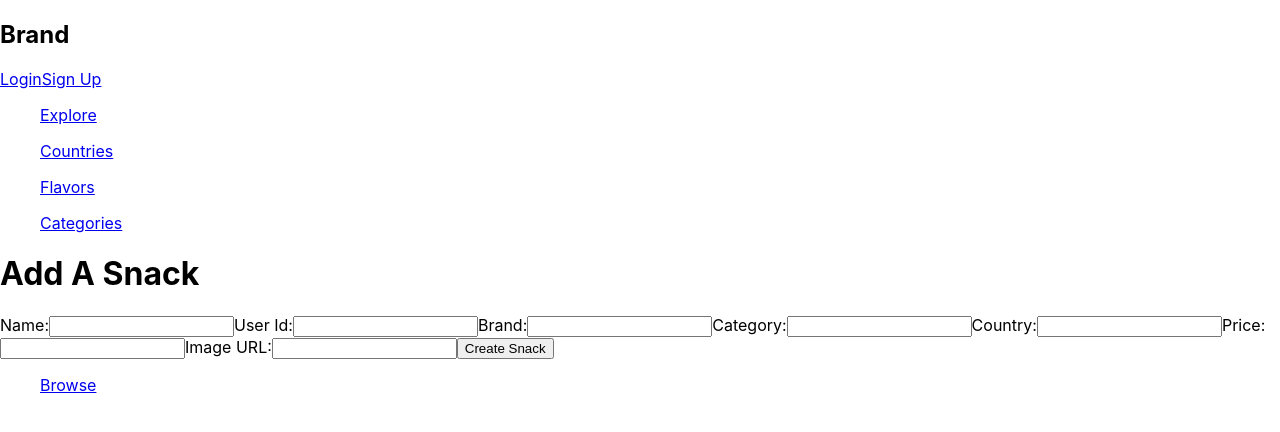
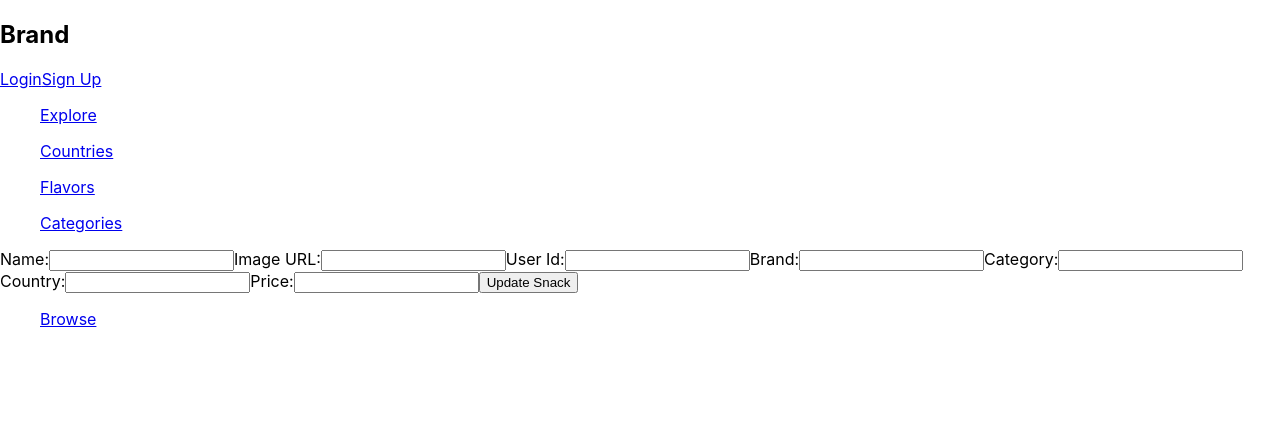
Before and after one commit to johnhkim124/Chippy, a React (Create React App) app in the folder chippy-client/: page /1/edit in a window 1280 px wide. Shown: the top 432 px of the page. Built offline with nearby package versions, Linux system fonts and the light colour scheme; no server answers.

Commit message:
put functionality

```diff
--- a/chippy-client/src/components/layout/nav/Nav.jsx
+++ b/chippy-client/src/components/layout/nav/Nav.jsx
@@ -12,7 +12,7 @@ const Nav = (props) => {
             <>
               <p>{currentUser.username}</p>
               <button onClick={handleLogout}>Logout</button>
-              <Link to="/foods/new">
+              <Link to="/new-snack">
                 <button>Create</button>
               </Link>
             </>
--- a/chippy-client/src/containers/MainContainer.jsx
+++ b/chippy-client/src/containers/MainContainer.jsx
@@ -5,6 +5,7 @@ import Snacks from "../screens/snacks/Snacks";
 import AddSnack from "../screens/addSnack/AddSnack";
 import Flavors from "../screens/flavors/Flavors";
 import SnackDetail from "../screens/snackDetail/SnackDetail";
+import EditItem from "../screens/editItem/EditItem";
 import { getAllFlavors } from "../sevices/flavors";
 
 export default function MainContainer() {
@@ -46,8 +47,11 @@ export default function MainContainer() {
       <Route exact path="/snacks/:id">
         <SnackDetail snacks={snacks} />
       </Route>
-      <Route>
+      <Route path="/new-snack">
         <AddSnack handleCreate={handleCreate} />
+      </Route>
+      <Route exact path="/:id/edit">
+        <EditItem />
       </Route>
     </Switch>
   );
--- a/chippy-client/src/screens/addSnack/AddSnack.jsx
+++ b/chippy-client/src/screens/addSnack/AddSnack.jsx
@@ -41,11 +41,18 @@ export default function AddSnack(props) {
           name="user_id"
           value={user_id}
           onChange={handleChange}
+          required
         />
       </label>
       <label>
         Brand:
-        <input type="text" name="brand" value={brand} onChange={handleChange} />
+        <input
+          type="text"
+          name="brand"
+          value={brand}
+          onChange={handleChange}
+          required
+        />
       </label>
       <label>
         Category:
@@ -54,6 +61,7 @@ export default function AddSnack(props) {
           name="category"
           value={category}
           onChange={handleChange}
+          required
         />
       </label>
       <label>
@@ -63,11 +71,18 @@ export default function AddSnack(props) {
           name="origin"
           value={origin}
           onChange={handleChange}
+          required
         />
       </label>
       <label>
         Price:
-        <input type="text" name="price" value={price} onChange={handleChange} />
+        <input
+          type="text"
+          name="price"
+          value={price}
+          onChange={handleChange}
+          required
+        />
       </label>
       <label>
         Image URL:
@@ -76,6 +91,7 @@ export default function AddSnack(props) {
           name="img_url"
           value={img_url}
           onChange={handleChange}
+          required
         />
       </label>
       <button>Create Snack</button>
--- a/chippy-client/src/screens/editItem/EditItem.jsx
+++ b/chippy-client/src/screens/editItem/EditItem.jsx
@@ -1,2 +1,127 @@
 import { useState, useEffect } from "react";
 import { useParams, Redirect } from "react-router-dom";
+import { getSnack, updateSnack } from "../../sevices/snacks";
+
+const EditItem = () => {
+  const [editSnack, setEditSnack] = useState({
+    name: "",
+    user_id: "",
+    brand: "",
+    category: "",
+    origin: "",
+    price: "",
+    img_url: "",
+  });
+
+  const [isUpdated, setIsUpdated] = useState(false);
+  let { id } = useParams();
+
+  useEffect(() => {
+    const fetchSnack = async () => {
+      const snack = await getSnack(id);
+      setEditSnack(snack);
+    };
+    fetchSnack();
+  }, [id]);
+
+  const handleChange = (e) => {
+    const { name, value } = e.target;
+    setEditSnack({
+      ...editSnack,
+      [name]: value,
+    });
+  };
+
+  const handleSubmit = async (e) => {
+    e.preventDefault();
+    const submitUpdate = await updateSnack(id, editSnack);
+    setIsUpdated(submitUpdate);
+  };
+
+  if (isUpdated) {
+    return <Redirect to={`/snacks/${id}`} />;
+  }
+
+  return (
+    <div>
+      <div>
+        <form onSubmit={handleSubmit}>
+          <label>
+            Name:
+            <input
+              type="text"
+              name="name"
+              value={editSnack.name}
+              onChange={handleChange}
+              required
+            />
+          </label>
+          <label>
+            Image URL:
+            <input
+              type="text"
+              name="img_url"
+              value={editSnack.img_url}
+              onChange={handleChange}
+              required
+            />
+          </label>
+          <label>
+            User Id:
+            <input
+              type="text"
+              name="user_id"
+              value={editSnack.user_id}
+              onChange={handleChange}
+              required
+            />
+          </label>
+          <label>
+            Brand:
+            <input
+              type="text"
+              name="brand"
+              value={editSnack.brand}
+              onChange={handleChange}
+              required
+            />
+          </label>
+          <label>
+            Category:
+            <input
+              type="text"
+              name="category"
+              value={editSnack.category}
+              onChange={handleChange}
+              required
+            />
+          </label>
+          <label>
+            Country:
+            <input
+              type="text"
+              name="origin"
+              value={editSnack.origin}
+              onChange={handleChange}
+              required
+            />
+          </label>
+          <label>
+            Price:
+            <input
+              type="text"
+              name="price"
+              value={editSnack.price}
+              onChange={handleChange}
+              reqired
+            />
+          </label>
+
+          <button>Update Snack</button>
+        </form>
+      </div>
+    </div>
+  );
+};
+
+export default EditItem;
--- a/chippy-client/src/screens/snackDetail/SnackDetail.jsx
+++ b/chippy-client/src/screens/snackDetail/SnackDetail.jsx
@@ -33,7 +33,10 @@ const SnackDetail = (props) => {
             <p>{snack.category}</p>
             <p>{snack.origin}</p>
             <button>Add to Cart</button>
-            <button>Edit</button>
+            <Link to={`/${snack.id}/edit`}>
+              <button>Edit</button>
+            </Link>
+
             <button>Delete</button>
           </div>
         </>
--- a/chippy-client/src/sevices/snacks.js
+++ b/chippy-client/src/sevices/snacks.js
@@ -29,7 +29,7 @@ export const getSnack = async (id) => {
 
 export const updateSnack = async (id, snack) => {
   try {
-    const resp = await api.put(`/snacks/${id}`, snack)
+    const resp = await api.put(`/snacks/${id}`, { snacks: snack });
     return resp.data
   } catch (error) {
     throw error
```
Also changed, not shown: 1 other file (tests, documents, lock files or other folders).
